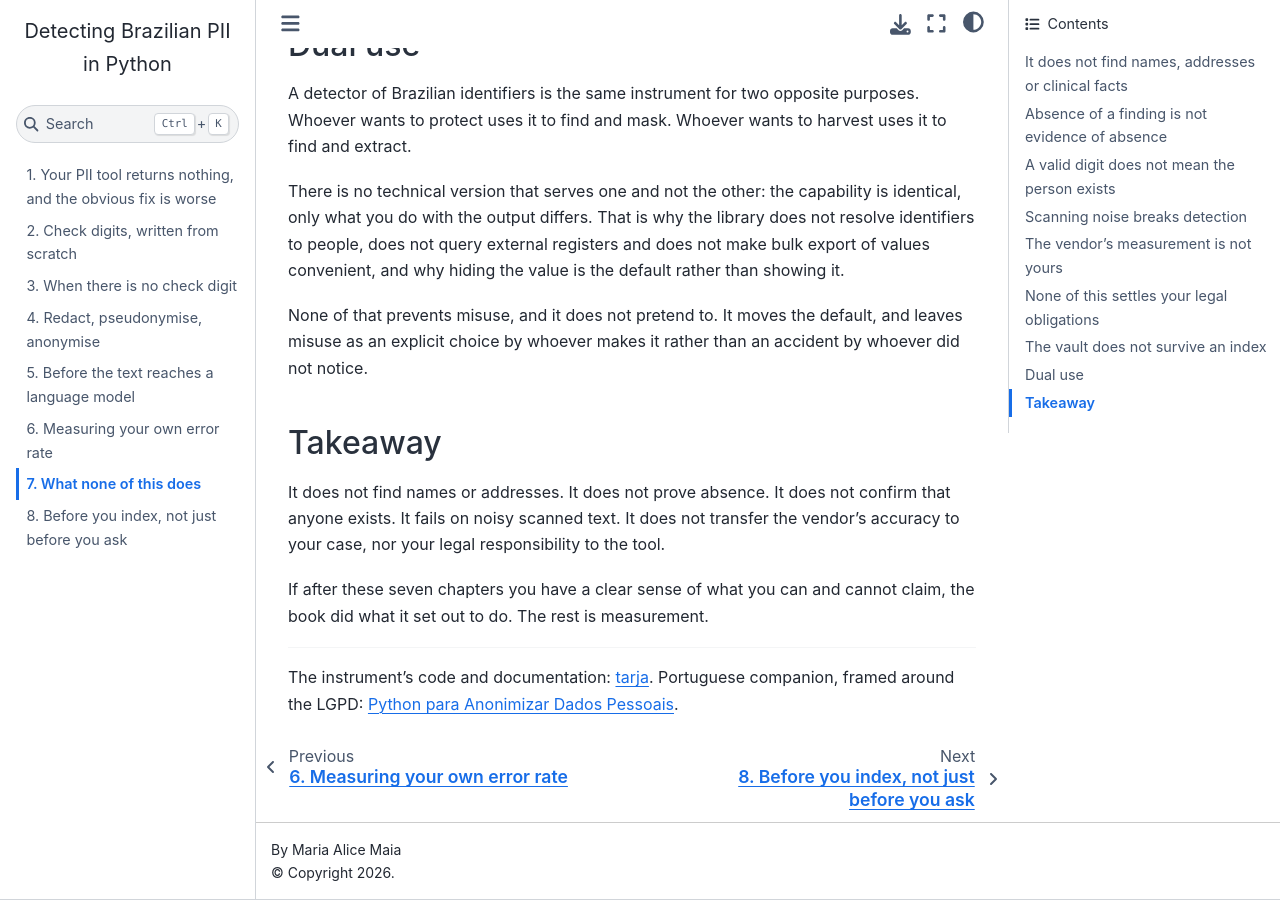
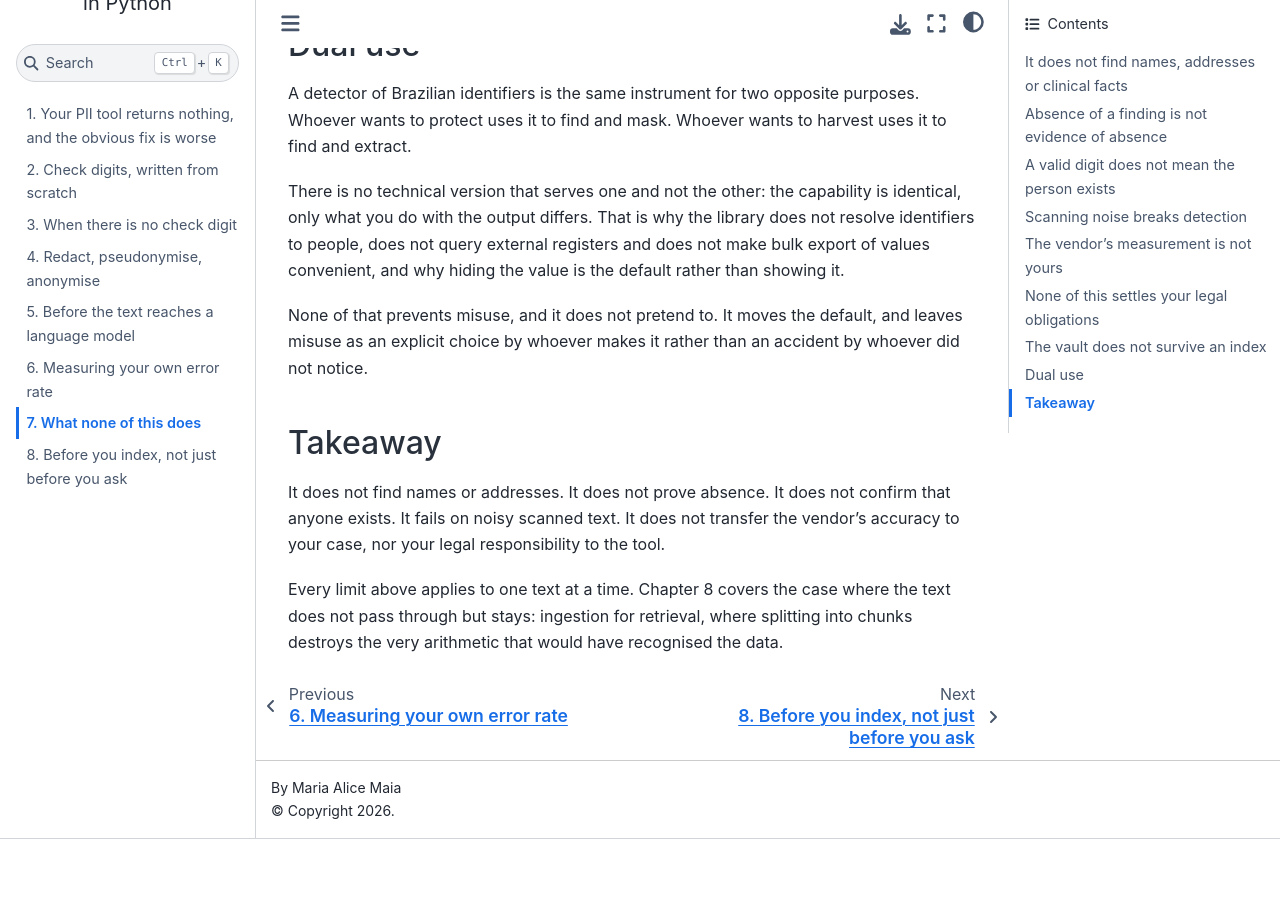
Before and after one commit to macmaia/Python-Cookbook-for-Brazilian-PII, a Jupyter Book: the page built from 07-what-none-of-this-does.md, in a window 1280 px wide and 900 px high, scrolled down 2935 px. Built offline with Jupyter Book 1.0.4 settings and Sphinx 7.4.7 and the Sphinx Book theme 1.1.4, drawn with Linux system fonts in a browser that asks for light colours; after the commit the page ends 3774 px from its top, so only the background shows below that.

Commit message:
book closing moves to chapter 8

```diff
--- a/07-what-none-of-this-does.md
+++ b/07-what-none-of-this-does.md
@@ -133,11 +133,6 @@ It does not find names or addresses. It does not prove absence. It does not conf
 fails on noisy scanned text. It does not transfer the vendor's accuracy to your case, nor your legal
 responsibility to the tool.
 
-If after these seven chapters you have a clear sense of what you can and cannot claim, the book did what it set
-out to do. The rest is measurement.
-
----
-
-The instrument's code and documentation: [tarja](https://macmaia.github.io/tarja/).
-Portuguese companion, framed around the LGPD:
-[Python para Anonimizar Dados Pessoais](https://macmaia.github.io/Python-para-Anonimizar-Dados-Pessoais/).
+Every limit above applies to one text at a time. Chapter 8 covers the case where the text does not pass through
+but stays: ingestion for retrieval, where splitting into chunks destroys the very arithmetic that would have
+recognised the data.
--- a/requirements.txt
+++ b/requirements.txt
@@ -1,5 +1,6 @@
 # requirements.txt
-# Verified 27/09/2026 with jupyter-book 1.0.4.post1 on Python 3.13.
+# Verified 28/09/2026: jupyter-book 1.0.4.post1, sphinx 7.4.7, sphinx-sitemap 2.9.0,
+#   sphinxext-opengraph 0.13.0, tarja 0.8.0, Python 3.13 locally and 3.12 in CI. Builds with no warning.
 jupyter-book>=1,<2
 tarja>=0.8
 sphinx-sitemap>=2.6
```
Also changed, not shown: 08-before-you-index.md (+9 -0 lines).
